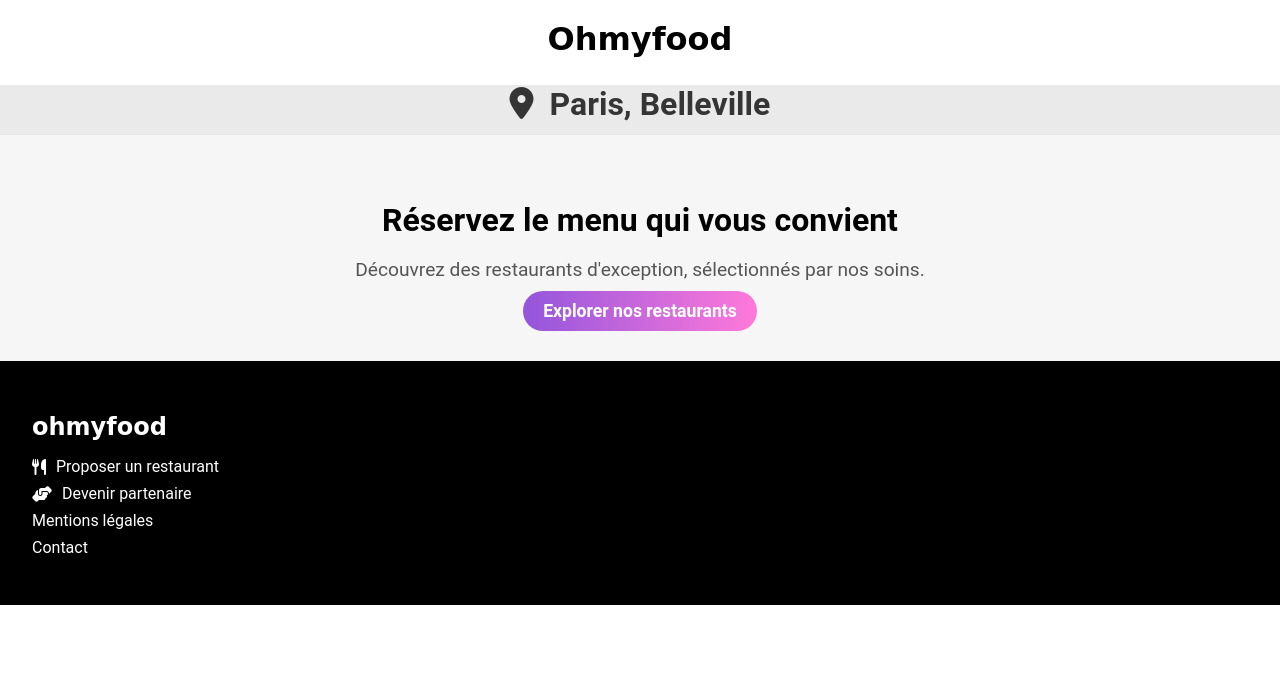
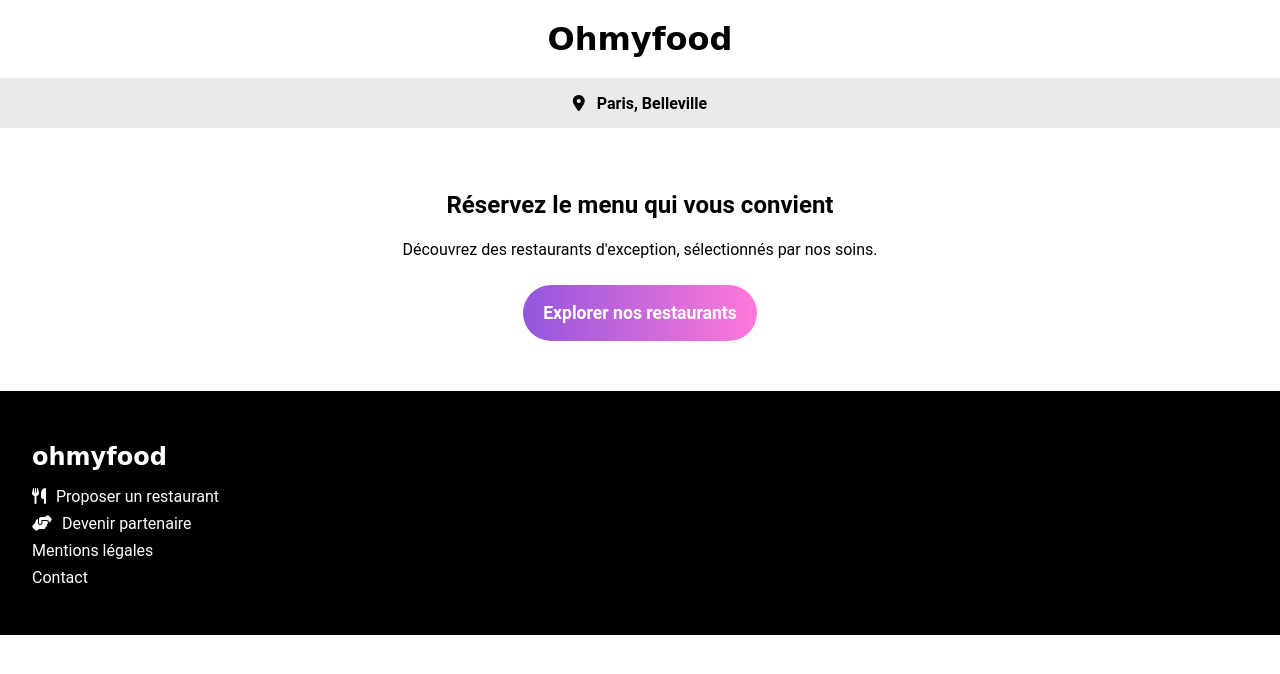
Before and after one commit to Kadir-works/p3_ohmyfood, a plain HTML site: page index.html in a window 1280 px wide. Drawn offline with Linux system fonts and the light colour scheme; a web font is replaced by a local one.

Commit message:
modif fichier

```diff
--- a/assets/styles/components/_buttons.scss
+++ b/assets/styles/components/_buttons.scss
@@ -1,11 +1,12 @@
 .explore-button {
-    padding: 10px 20px;
+    margin: 10px;
+    padding: 18px 20px;
     background: linear-gradient(90deg, #9356DC, #FF79DA);
     color: white;
     font-size: 1.1rem;
     font-weight: bold;
     text-decoration: none;
-    border-radius: 20px;
+    border-radius: 30px;
     transition: background 0.3s ease;
 }
 
--- a/assets/styles/components/_variable.scss
+++ b/assets/styles/components/_variable.scss
@@ -16,39 +16,3 @@ body {
     font-size: 2rem; /* Ajuste la taille du titre */
     margin: 20px 0;
 }
-
-/* Section de localisation */
-.location {
-    background-color: #EAEAEA; /* Gris */    text-align: center;
-    height: 50px;
-}
-
-.city-name i {
-    margin-right: 8px;
-    color: #353535; // une couleur grise, par exemple
-  }
-
-.city-name {
-    font-size: 2rem;
-    color: #353535;
-    font-weight: bold;
-}
-
-/* Section réservation */
-.reservation {
-    background-color: #F6F6F6; /* Gris clair */
-    padding: 40px 0;
-    text-align: center;
-}
-
-.reservation-title {
-    font-size: 2rem;
-    font-weight: bold;
-    margin-bottom: 10px;
-}
-
-.reservation-subtitle {
-    font-size: 1.2rem;
-    color: #555;
-    margin-bottom: 20px;
-}
--- a/assets/styles/index.scss
+++ b/assets/styles/index.scss
@@ -1,3 +1,4 @@
 @import "./components/variable";
 @import "./components/buttons";
 @import "./layout/footer";
+@import "./layout/section";
--- a/assets/styles/layout/_section.scss
+++ b/assets/styles/layout/_section.scss
@@ -0,0 +1,62 @@
+// <!-- Section 1: Image de localisation avec Paris et Belleville -->
+.location {
+    display: flex;
+    align-items: center;
+    justify-content: center;
+    background-color: #EAEAEA;
+    height: 50px;
+    h2 {
+        margin: 0;
+        font-size: 16px;
+    }
+    .fa-solid {
+        margin-right: 8px;
+    }
+}
+
+// <!-- Section 2: Réservez le menu -->
+.reservation{
+    display: flex;
+    align-items: center;
+    justify-content: center;
+    flex-direction: column;
+    padding: 40px 25px;
+    h2{
+        text-align: center;
+        margin: 23px 0 5px 0;
+    }
+    p{
+        text-align: center;
+    }
+}
+
+
+// .city-name i {
+//     margin-right: 8px;
+//     color: #353535; // une couleur grise, par exemple
+//   }
+
+// .city-name {
+//     font-size: 2rem;
+//     color: #353535;
+//     font-weight: bold;
+// }
+
+// /* Section réservation */
+// .reservation {
+//     background-color: #F6F6F6; /* Gris clair */
+//     padding: 40px 0;
+//     text-align: center;
+// }
+
+// .reservation-title {
+//     font-size: 2rem;
+//     font-weight: bold;
+//     margin-bottom: 10px;
+// }
+
+// .reservation-subtitle {
+//     font-size: 1.2rem;
+//     color: #555;
+//     margin-bottom: 20px;
+// }
--- a/index.html
+++ b/index.html
@@ -8,7 +8,7 @@
     <link
       rel="stylesheet"
       href="https://cdnjs.cloudflare.com/ajax/libs/font-awesome/6.5.0/css/all.min.css"
-      integrity="sha512-..."
+      integrity="sha512-Avb2QiuDEEvB4bZJYdft2mNjVShBftLdPG8FJ0V7irTLQ8Uo0qcPxh4Plq7G5tGm0rU+1SPhVotteLpBERwTkw=="
       crossorigin="anonymous"
       referrerpolicy="no-referrer"
     />
```
Also changed, not shown: assets/styles/index.css, restaurants/a_la_francaise.html (added), restaurants/la_note_enchantee.html (added), restaurants/la_palette_du_gout.html (added), restaurants/le_délice_des_sens.html (added), 1 other file.
